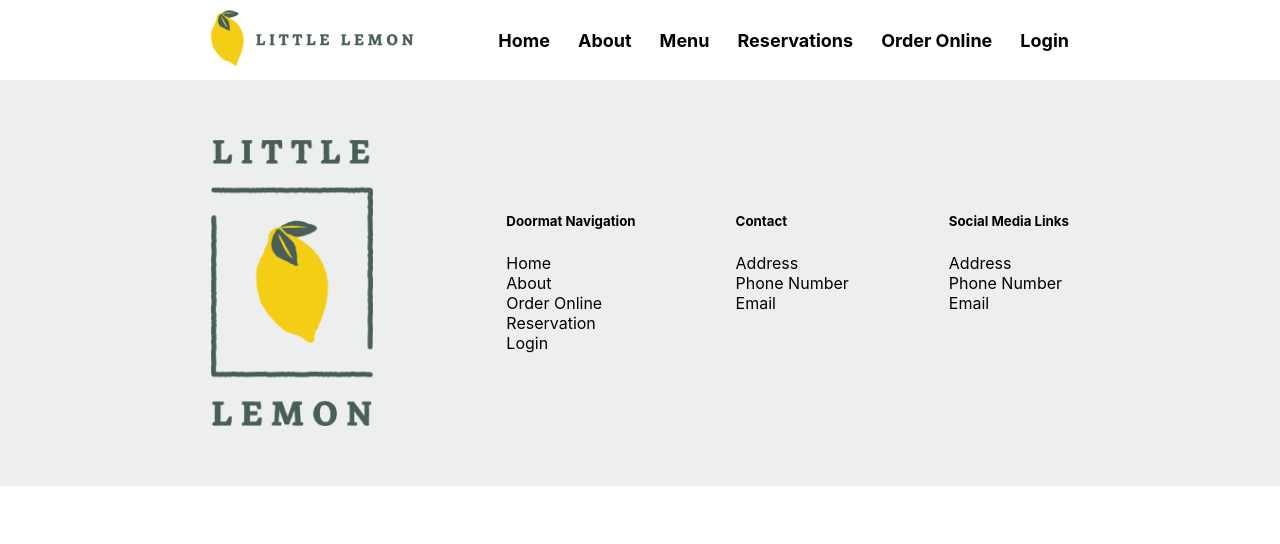
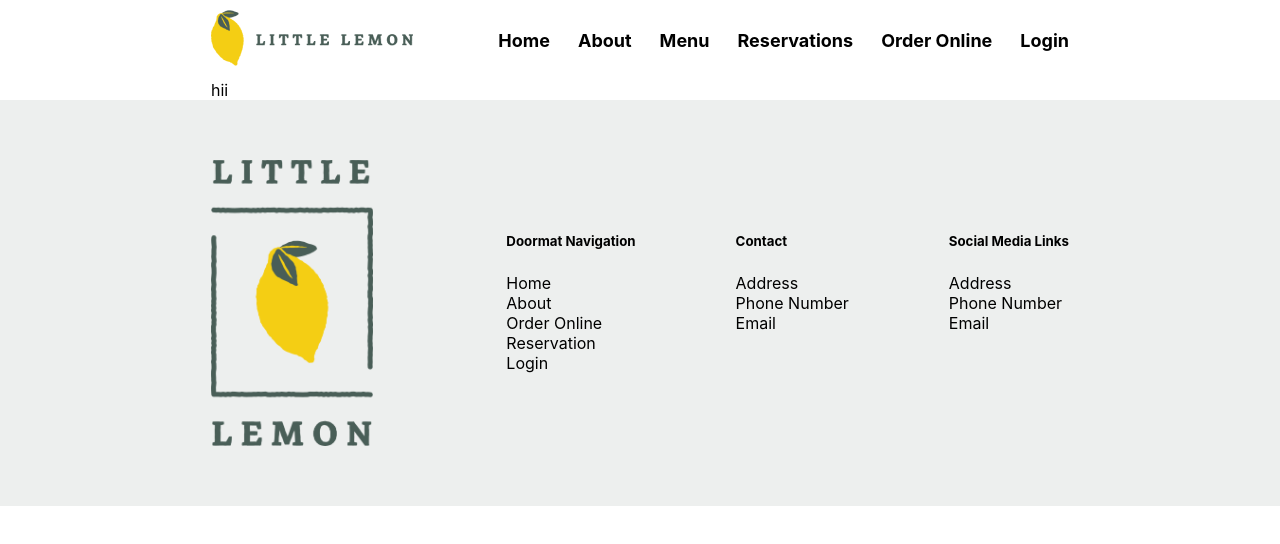
Before and after one commit to hassanaboukhalil/little_lemon_restaurant, a React (Create React App) app: page / in a window 1280 px wide. Shown: the top 544 px of the page. Built offline with nearby package versions, Linux system fonts and the light colour scheme.

Commit message:
update components

```diff
--- a/src/components/BookingPage.js
+++ b/src/components/BookingPage.js
@@ -1,13 +1,57 @@
-import React from 'react'
+import React, { useReducer } from 'react'
 import Header from './Header'
 import BookingForm from './BookingForm'
 import Footer from './Footer'
+import Main from './Main'
+
+function updateTimes(availableTimes, date){
+    let newTimes = [...availableTimes]
+    // setavailableTimes(newTimes)
+    return [...newTimes]
+}
+
+
 
 function BookingPage() {
+    // const [availableTimes, setavailableTimes] = useState([])
+
+    // const intz_times = [
+    //     '17:00', '18:00' , '19:00' , '20:00' , '21:00' , '22:00'
+    // ]
+
+    // this will create the initial state for the availableTimes.
+    // function initializeTimes(){
+    //     let initialTimes = [
+    //         '17:00', '18:00' , '19:00' , '20:00' , '21:00' , '22:00'
+    //     ]
+    //     // setavailableTimes(initialTimes)
+    //     return initialTimes
+    // }
+
+    const initializeTimes = () => {
+        return (
+            [
+                '17:00', '18:00' , '19:00' , '20:00' , '21:00' , '22:00'
+            ]
+        )
+    }
+
+    const [availableTimes, dispatch] = useReducer(updateTimes, initializeTimes()) // initializeTimes
+
+    let times_state_obj = {
+        availableTimes,
+        dispatch
+    }
+
+    // initializeTimes()
+
+
     return (
         <>
             <Header />
-            <BookingForm />
+            <Main>
+                <BookingForm times_state_obj={times_state_obj}/>
+            </Main>
             <Footer />
         </>
     )
--- a/src/components/HomePage.js
+++ b/src/components/HomePage.js
@@ -7,7 +7,9 @@ function HomePage() {
   return (
     <>
         <Header />
-        <Main />
+        <Main>
+          <p>hii</p>
+        </Main>
         <Footer />
     </>
   )
--- a/src/components/Main.js
+++ b/src/components/Main.js
@@ -1,13 +1,14 @@
-import React from 'react'
 
-export default function Main() {
+export default function Main({children}) {
+
   return (
     <main>
       <div className='container'>
-        <section className='first-section'></section>
+        {/* <section className='first-section'></section>
         <section className='week-special-section'></section>
         <section className='testimonials-section'></section>
-        <section className='about-section'></section>
+        <section className='about-section'></section> */}
+        {children}
       </div>
     </main>
   )
```
